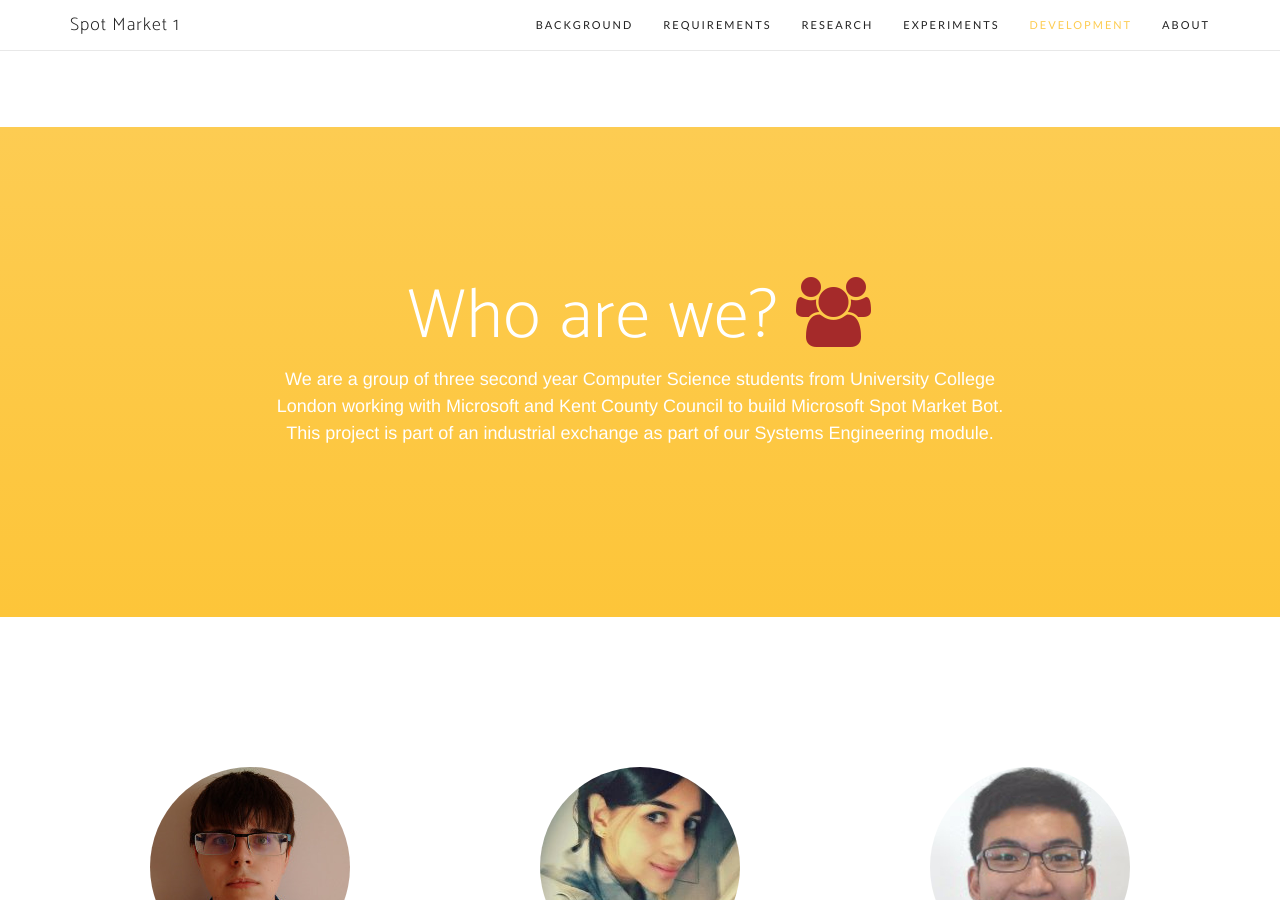
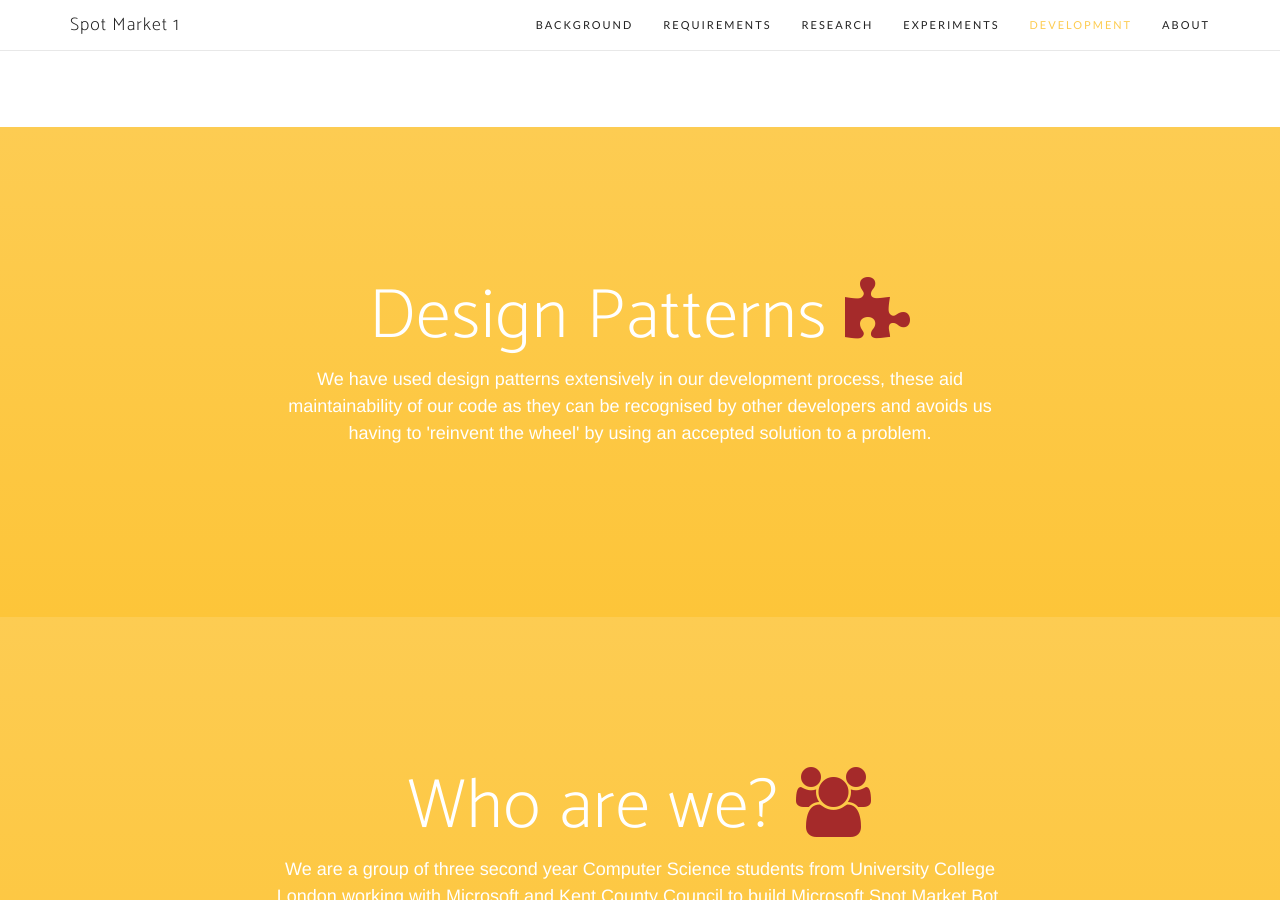
Before and after one commit to Thalexander/sm1-site, a Jekyll site: the page built from index.html, in a window 1280 px wide and 900 px high, scrolled down 15610 px. Built offline with Jekyll 4.4.1, drawn with Linux system fonts in a browser that asks for light colours; nearby versions of some CDN libraries; some web fonts are replaced; the list of posts is cut into pages by our own code.

Commit message:
Add section for design patterns

```diff
--- /dev/null
+++ b/_includes/patterns.html
@@ -0,0 +1,11 @@
+<section id="development" class="download bg-primary text-center">
+    <div class="container">
+        <div class="row">
+            <div class="col-md-8 col-md-offset-2">
+                <h2 class="section-heading">Design Patterns <i style="color:brown"class="fa fa-puzzle-piece"></i></h2>
+                <p>We have used design patterns extensively in our development process, these aid maintainability of our code as they can be recognised by other developers and avoids us having to 'reinvent the wheel' by using an accepted solution to a problem.
+                </p>
+            </div>
+        </div>
+    </div>
+</section>
--- a/_layouts/front.html
+++ b/_layouts/front.html
@@ -21,6 +21,7 @@
   {% include tools.html %}
   {% include management.html %}
   {% include testing.html %}
+  {% include patterns.html %}
   {% include team.html %}
   {% include people.html %}
   {% include biweekly.html %}
```
